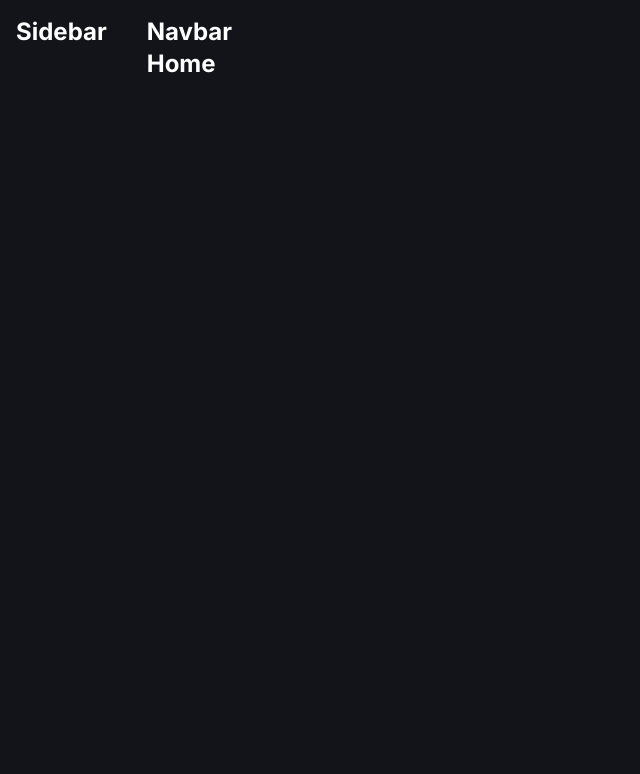
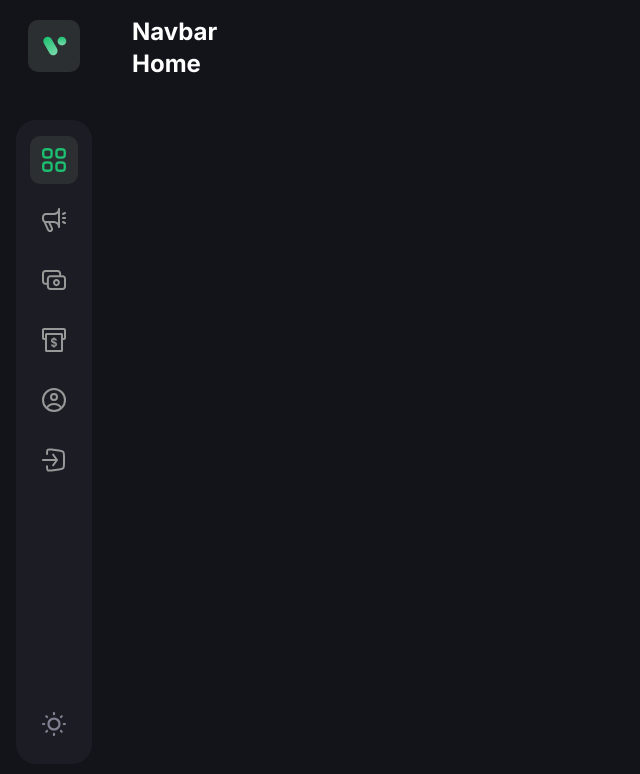
Before and after one commit to codegasms/web3ssh, a React (Vite) app in the folder client/: page / in a window 1280 px wide. Shown: the top 774 px of the page, without its empty margins (0-640 px from the left). Built offline with nearby package versions, Linux system fonts and the light colour scheme; what thirdweb would draw is missing.

Commit message:
Create Sidebar (With Icons & Hyperlinks)

```diff
--- a/client/src/components/Sidebar.tsx
+++ b/client/src/components/Sidebar.tsx
@@ -1,9 +1,50 @@
-import React from 'react';
+import React, { useState } from 'react';
+import { Link, useNavigate } from 'react-router-dom';
 
-export default function Sidebar() {
+import { logo, sun } from '../assets';
+import { navlinks } from '../constants';
+
+const Icon = ({ styles, name, imgUrl, isActive, disabled, handleClick }) => (
+  <div className={`w-[48px] h-[48px] rounded-[10px] ${isActive && isActive === name && 'bg-[#2c2f32]'} flex justify-center items-center ${!disabled && 'cursor-pointer'} ${styles}`} onClick={handleClick}>
+    {!isActive ? (
+      <img src={imgUrl} alt="fund_logo" className="w-1/2 h-1/2" />
+    ) : (
+      <img src={imgUrl} alt="fund_logo" className={`w-1/2 h-1/2 ${isActive !== name && 'grayscale'}`} />
+    )}
+  </div>
+)
+
+const Sidebar = () => {
+  const navigate = useNavigate();
+  const [isActive, setIsActive] = useState('dashboard');
+
   return (
-    <div>
-      <h1 className="text-2xl font-bold text-white">Sidebar</h1>
+    <div className="flex justify-between items-center flex-col sticky top-5 h-[93vh]">
+      <Link to="/">
+        <Icon styles="w-[52px] h-[52px] bg-[#2c2f32]" imgUrl={logo} />
+      </Link>
+
+      <div className="flex-1 flex flex-col justify-between items-center bg-[#1c1c24] rounded-[20px] w-[76px] py-4 mt-12">
+        <div className="flex flex-col justify-center items-center gap-3">
+          {navlinks.map((link) => (
+            <Icon
+              key={link.name}
+              {...link}
+              isActive={isActive}
+              handleClick={() => {
+                if(!link.disabled) {
+                  setIsActive(link.name);
+                  navigate(link.link);
+                }
+              }}
+            />
+          ))}
+        </div>
+
+        <Icon styles="bg-[#1c1c24] shadow-secondary" imgUrl={sun} />
+      </div>
     </div>
-  );
+  )
 }
+
+export default Sidebar
```
